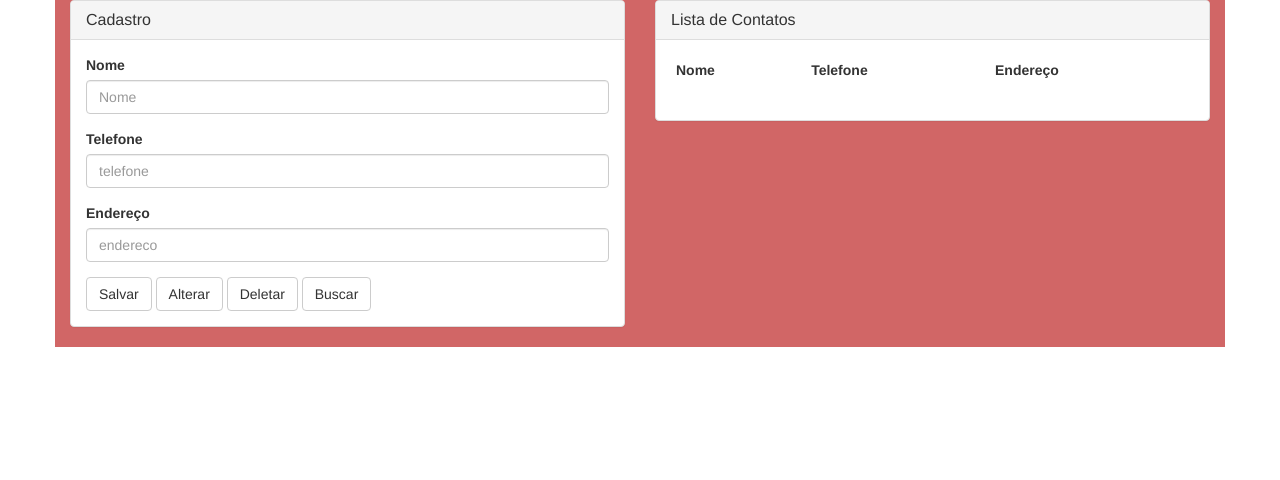
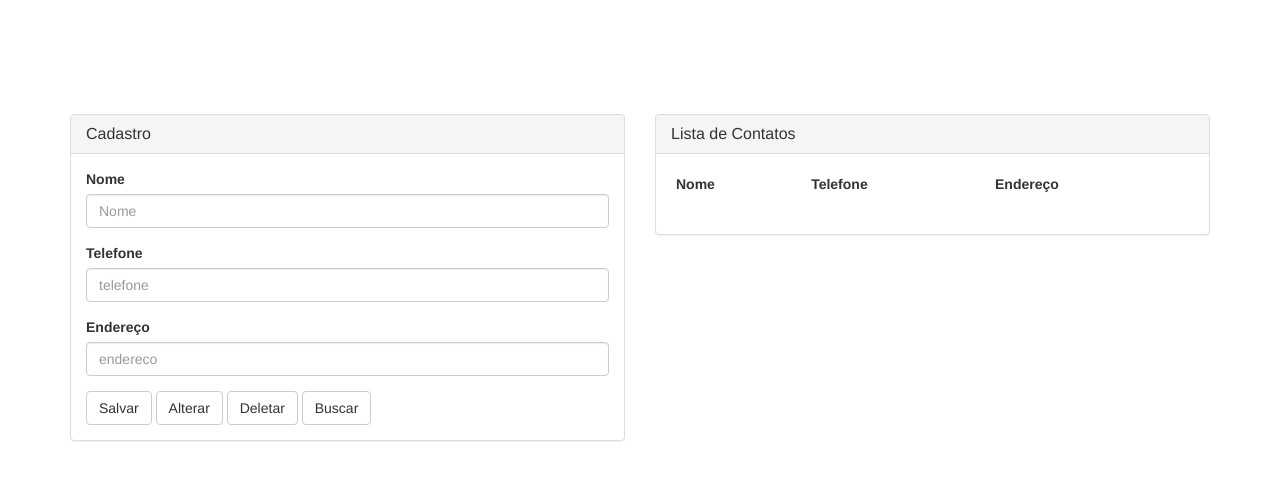
Before and after one commit to freeman507/AgendaDeContatosAngular, a plain HTML site: page view/index.html in a window 1280 px wide. Drawn offline with nearby package versions, Linux system fonts and the light colour scheme.

Commit message:
adicionado padding na row

```diff
--- a/view/index.html
+++ b/view/index.html
@@ -32,7 +32,7 @@
     </head>
     <body>
         <div class="container" ng-controller="AgendaCtrl as ctrl">
-            <div class="row">
+            <div class="row" style="background-color: white; padding-top: 10%;">
                 <div class="col-xs-12 col-md-6">
                     <div class="panel panel-default">
                         <div class="panel-heading">
```
